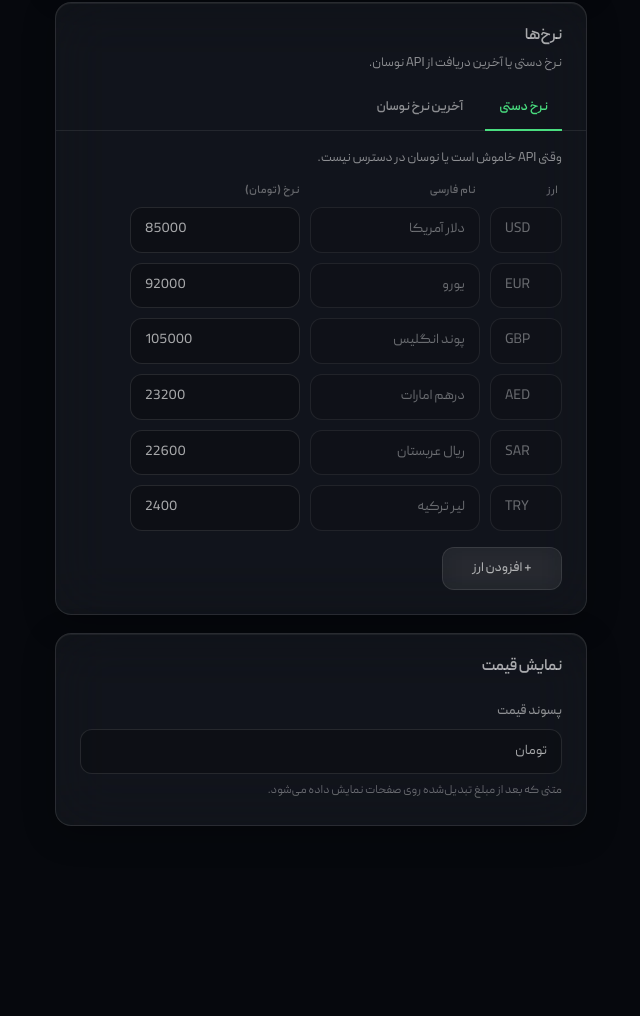
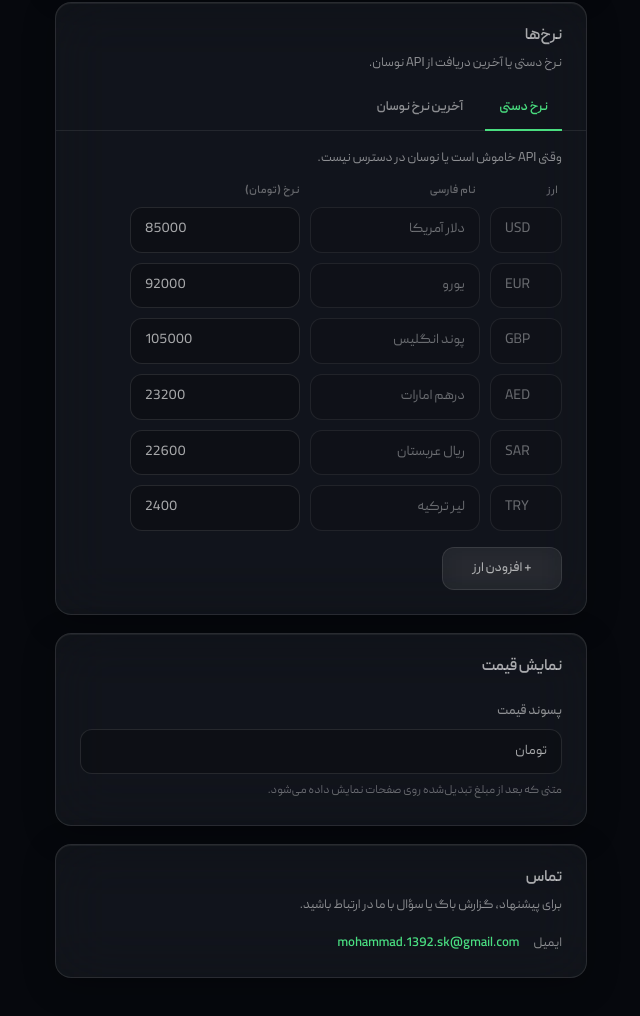
Before and after one commit to mohammadrezaesk/betoman, a website with bundled scripts: page src/options/options.html in a window 1280 px wide. Shown: the part 486-1502 px from the top of the page, without its empty margins (319-959 px from the left). Before the commit the page ends 1376 px from the top, so only its background shows below. Built offline with nearby package versions, Linux system fonts and the light colour scheme; some packages are replaced by stand-ins of ours.

Commit message:
add contact

```diff
--- a/src/options/options.css
+++ b/src/options/options.css
@@ -149,6 +149,24 @@ main {
 
 .note .link {
   font-size: inherit;
+}
+
+.contact-row {
+  margin: 0;
+  display: flex;
+  flex-wrap: wrap;
+  align-items: center;
+  gap: 8px 14px;
+  font-size: 13px;
+}
+
+.contact-label {
+  color: var(--text-muted);
+}
+
+.contact-email {
+  font-weight: 600;
+  word-break: break-all;
 }
 
 .toggle-row {
--- a/src/options/options.html
+++ b/src/options/options.html
@@ -129,6 +129,23 @@
             </div>
           </div>
         </section>
+
+        <section class="glass card">
+          <div class="card-head">
+            <h2>تماس</h2>
+            <p class="note">برای پیشنهاد، گزارش باگ یا سؤال با ما در ارتباط باشید.</p>
+          </div>
+          <div class="card-body">
+            <p class="contact-row">
+              <span class="contact-label">ایمیل</span>
+              <a
+                class="link contact-email"
+                href="mailto:mohammad.1392.sk@gmail.com"
+                dir="ltr"
+              >mohammad.1392.sk@gmail.com</a>
+            </p>
+          </div>
+        </section>
       </main>
     </div>
 
```
Also changed, not shown: CHANGELOG.md (added).
